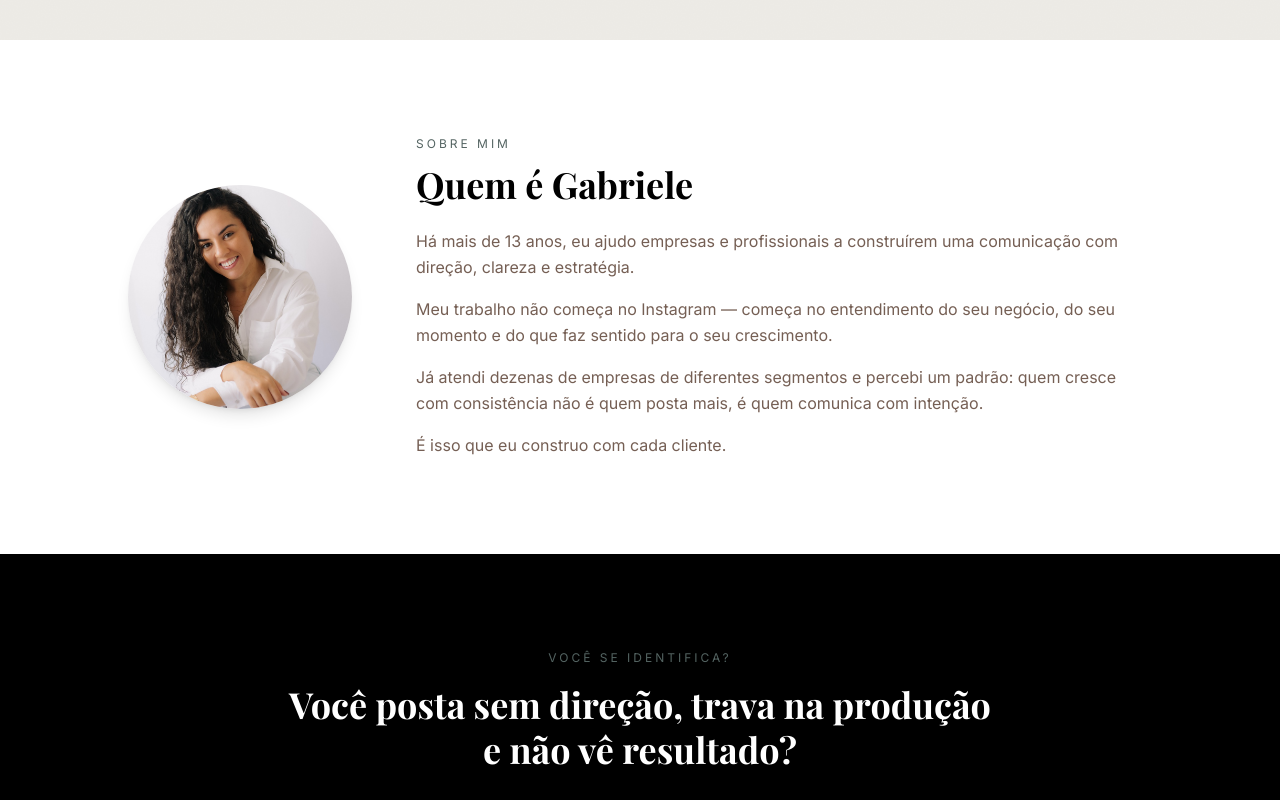
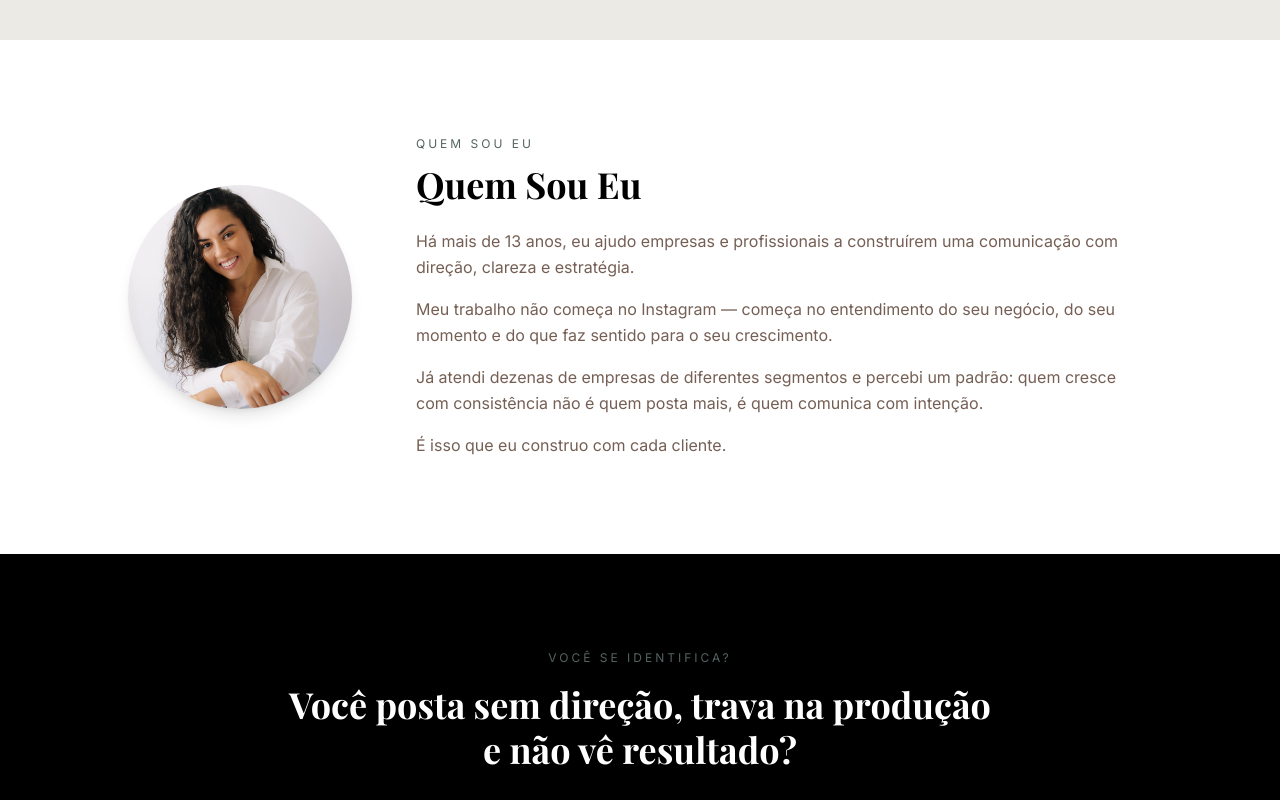
Before and after one commit to LeonardoKlaser/GabayCo, a Next.js app: page / in a window 1280 px wide. Shown: the part 760-1560 px from the top of the page. Built offline with nearby package versions, Linux system fonts and the light colour scheme.

Commit message:
feat: update AboutMe and CTASection with new copy

```diff
--- a/src/components/AboutMe.tsx
+++ b/src/components/AboutMe.tsx
@@ -24,10 +24,10 @@ export default function AboutMe() {
         {/* Text */}
         <AnimatedSection delay={0.15}>
           <p className="text-brand-sage text-xs tracking-[0.25em] uppercase mb-3">
-            Sobre mim
+            Quem sou eu
           </p>
           <h2 className="font-heading text-3xl md:text-4xl font-bold text-brand-black mb-6">
-            Quem é Gabriele
+            Quem Sou Eu
           </h2>
           {BIO_TEXT.split("\n\n").map((paragraph, i) => (
             <p
--- a/src/components/CTASection.tsx
+++ b/src/components/CTASection.tsx
@@ -2,16 +2,17 @@
 
 import AnimatedSection from "./AnimatedSection";
 import WhatsAppButton from "./WhatsAppButton";
+import { CTA_TITLE, CTA_SUBTITLE } from "@/lib/constants";
 
 export default function CTASection() {
   return (
     <section className="bg-brand-sage py-24 px-6">
       <AnimatedSection className="max-w-2xl mx-auto text-center">
         <h2 className="font-heading text-3xl md:text-4xl font-bold text-white mb-4 leading-tight">
-          Pronta para dar direção à sua comunicação?
+          {CTA_TITLE}
         </h2>
         <p className="text-brand-light-gray text-lg mb-10">
-          Fale comigo e descubra qual solução faz sentido pro seu momento.
+          {CTA_SUBTITLE}
         </p>
         <WhatsAppButton variant="inverted">
           Chamar no WhatsApp
```
